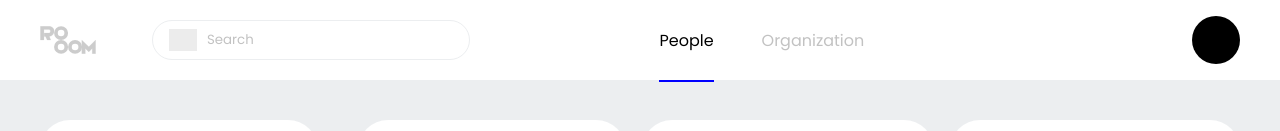
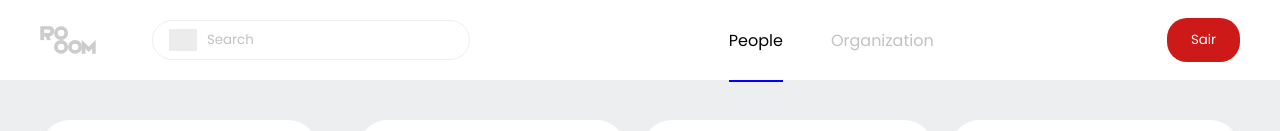
Before and after one commit to jojrms/123projetei-project, a React (Create React App) app: page /DashboardInitial in a window 1280 px wide. Shown: the top 131 px of the page. Built offline with nearby package versions, Linux system fonts and the light colour scheme; grey boxes are pictures that could not be loaded.

Commit message:
💣 CODIFICAÇÃO Criando botão para deslogar do usuário

```diff
--- a/src/components/Dashboard Initial/DashboardInitial.css
+++ b/src/components/Dashboard Initial/DashboardInitial.css
@@ -58,13 +58,15 @@ header ul li p{
     border-bottom: 2px solid blue;
     color: black;
 }
-.spanPhotoProfile{
-    width: 6vh;
-    height: 6vh;
-    border-radius: 100%;
-    background-color: black;
-    margin: auto 5vh auto auto;
-    cursor: pointer;
+#btnExit{
+    width: fit-content;
+    height: fit-content;
+    padding: 1.5vh 3vh;
+    border-radius: 20px;
+    margin: auto 5vh auto 0vh;
+    background-color: #CE1919;
+    color: white;
+    align-items: center;
 }
 
 
--- a/src/components/Dashboard Initial/DashboardInitial.js
+++ b/src/components/Dashboard Initial/DashboardInitial.js
@@ -1,5 +1,6 @@
 import React from 'react';
 import { useSelector, useDispatch } from 'react-redux';
+import { useNavigate } from 'react-router-dom';
 
 import ViewerPerson from './Viewer/ViewerPerson';
 
@@ -8,8 +9,12 @@ import CreateUser from './Create User/CreateUser';
 
 
 import './DashboardInitial.css';
+import useAuth from '../../hooks/useAuth';
 
 export default function DashboardInitial(){
+
+    const { signout } = useAuth();
+    const navigate = useNavigate();
 
     const dispatch = useDispatch();
     const userList = useSelector((state) => state.users.value)
@@ -35,7 +40,7 @@ export default function DashboardInitial(){
                     </li>
                 </ul>
 
-                <span className='spanPhotoProfile'/>
+                <button id='btnExit' onClick={() => [signout(), navigate("/")]}>Sair</button>
             </header>
 
             <section className='sectionExbInfoTeams'>
```
